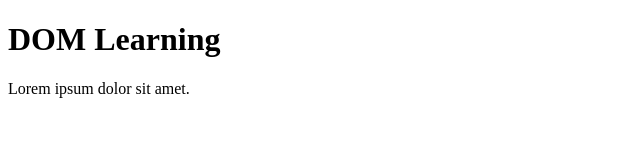
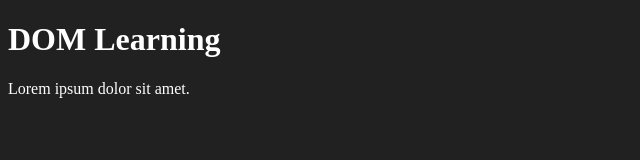
Before and after one commit to AryanSrivastava15/Js-practice, a plain HTML site: page 06_DOM/index.html in a window 1280 px wide. Shown: the whole page, without its empty margins (0-640 px from the left). Drawn offline with Linux system fonts and the light colour scheme.

Commit message:
DOM Manipulation Started

```diff
--- a/06_DOM/index.html
+++ b/06_DOM/index.html
@@ -3,10 +3,11 @@
 <head>
     <meta charset="UTF-8">
     <title>Understanding DOM</title>
+    <link rel="stylesheet" href="style.css">
 </head>
-<body>
-    <div class="bg-black">
-        <h1 class="heading">DOM Learning</h1>
+<body class="bg-black">
+    <div >
+        <h1 id="title" class="heading">DOM Learning</h1>
         <p>Lorem ipsum dolor sit amet.</p>
     </div>
 </body>
--- a/06_DOM/style.css
+++ b/06_DOM/style.css
@@ -0,0 +1,4 @@
+.bg-black{
+    background-color: #212121;
+    color: #fff
+}
```
Also changed, not shown: 06_DOM/DOM Notes.txt (added).
